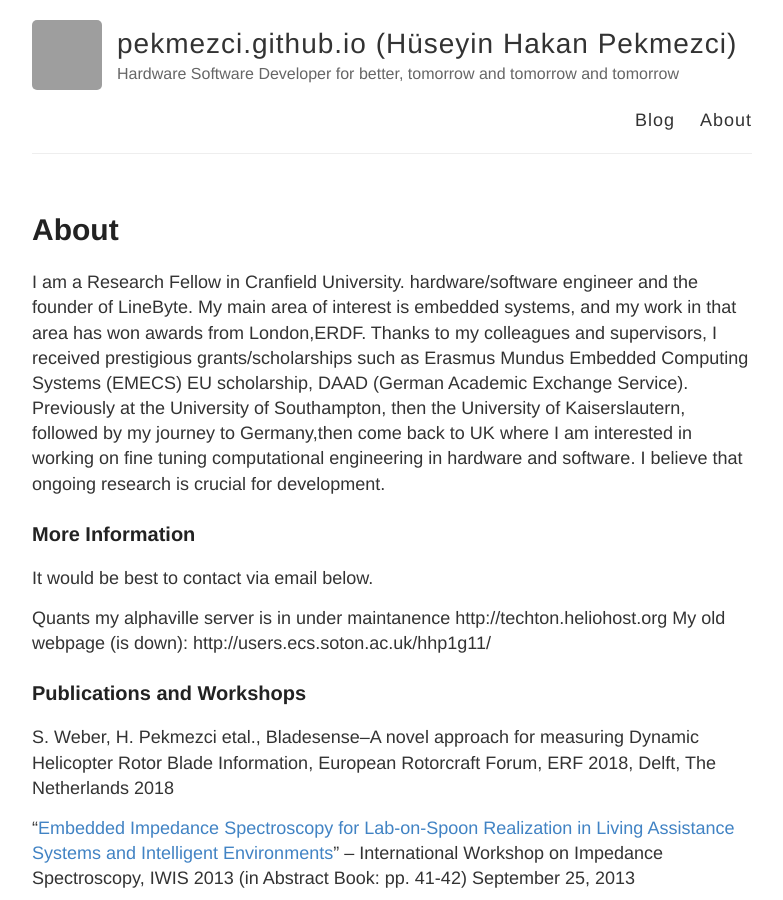
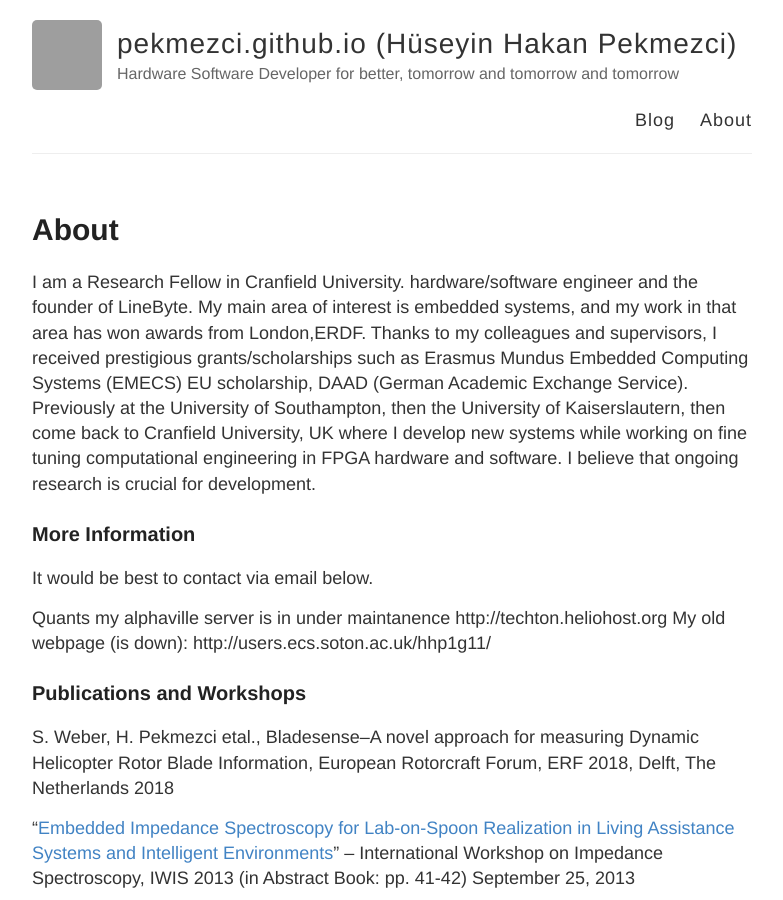
Before and after one commit to pekmezci/pekmezci.github.io, a Jekyll site: the page built from about.md, in a window 1280 px wide and 900 px high. Shown: the whole window, without its empty margins (248-1031 px from the left). Built offline with Jekyll 4.4.1, drawn with Linux system fonts in a browser that asks for light colours; grey boxes are pictures that could not be loaded.

Commit message:
updates sync

```diff
--- a/about.md
+++ b/about.md
@@ -4,7 +4,7 @@ title: About
 permalink: /about/
 ---
 
-I am a Research Fellow in Cranfield University. hardware/software engineer and the founder of LineByte. My main area of interest is embedded systems, and my work in that area has won awards from London,ERDF. Thanks to my colleagues and supervisors, I received prestigious grants/scholarships such as Erasmus Mundus Embedded Computing Systems (EMECS) EU scholarship, DAAD (German Academic Exchange Service). Previously at the University of Southampton, then the University of Kaiserslautern, followed by my journey to Germany,then come back to UK where I am interested in working on fine tuning computational engineering in hardware and software. I believe that ongoing research is crucial for development.
+I am a Research Fellow in Cranfield University. hardware/software engineer and the founder of LineByte. My main area of interest is embedded systems, and my work in that area has won awards from London,ERDF. Thanks to my colleagues and supervisors, I received prestigious grants/scholarships such as Erasmus Mundus Embedded Computing Systems (EMECS) EU scholarship, DAAD (German Academic Exchange Service). Previously at the University of Southampton, then the University of Kaiserslautern, then come back to Cranfield University, UK where I develop new systems while working on fine tuning computational engineering in FPGA hardware and software. I believe that ongoing research is crucial for development.
 
 ### More Information
 
```
